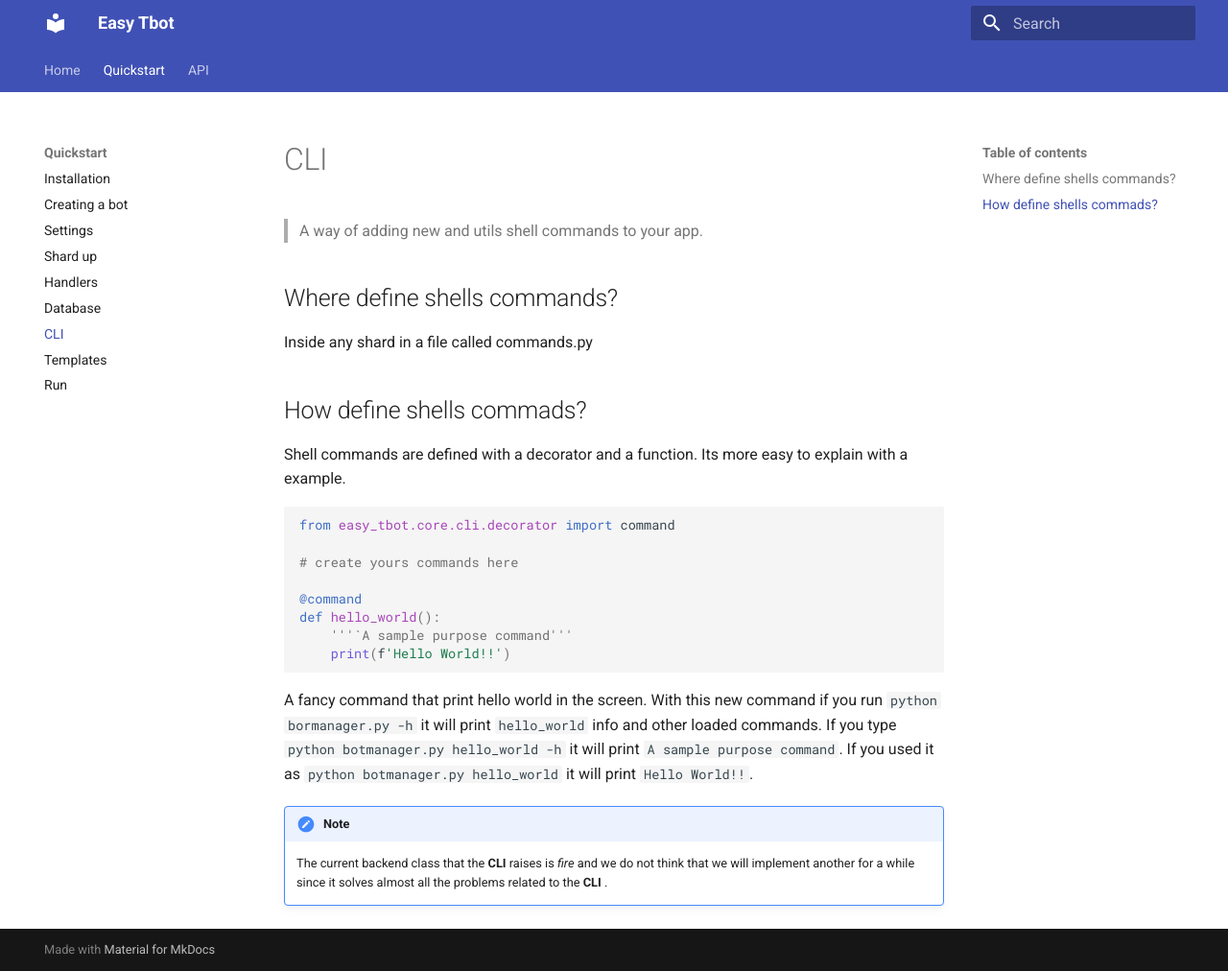
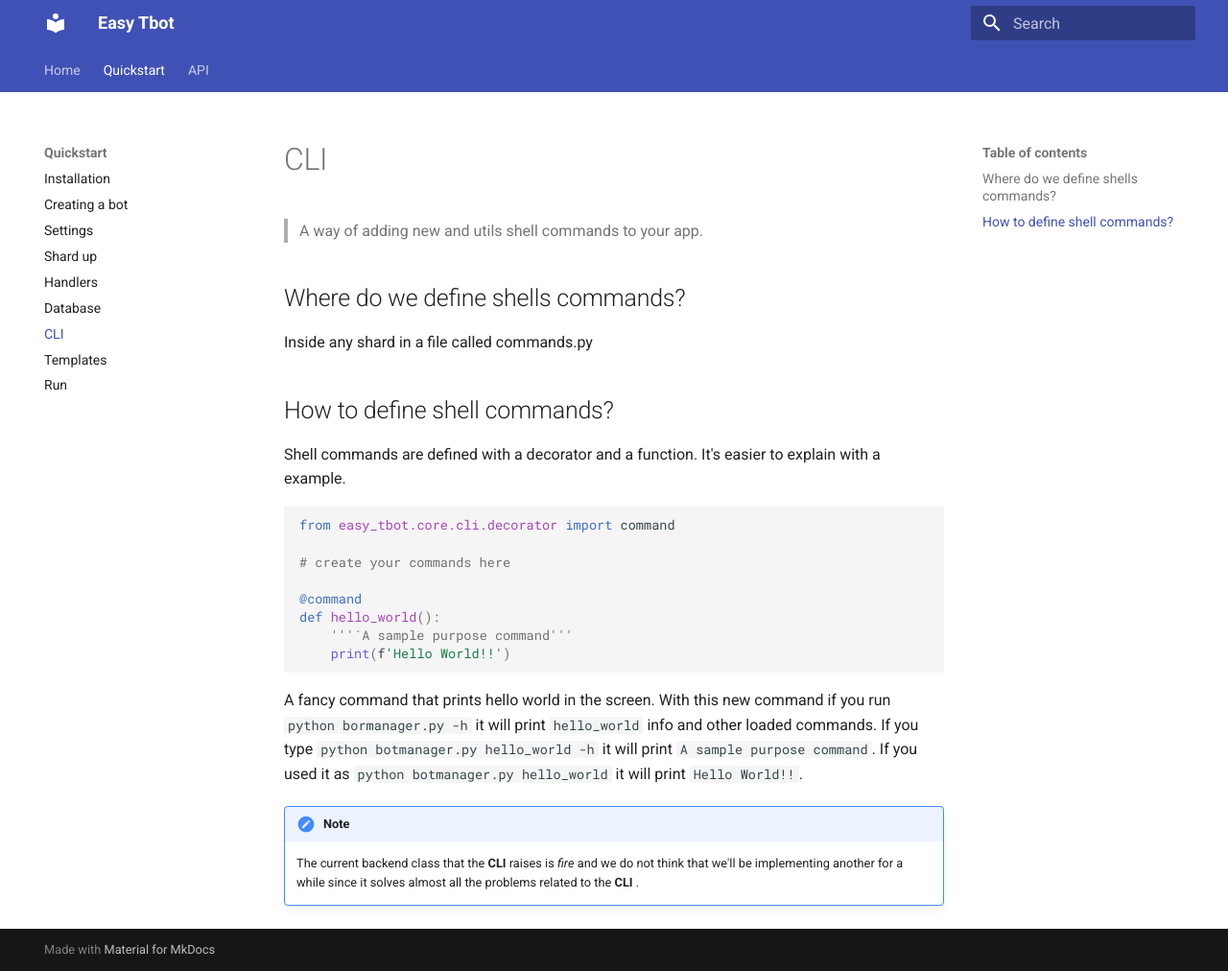
Before and after one commit to GowtherZil/easy_tbot, an MkDocs documentation site: the page built from docs/quick/cli.md, in a window 1280 px wide and 1012 px high. Shown: the whole window at 96% size. Built offline with MkDocs 1.6.1 and Material for MkDocs 9.7.7, drawn with Linux system fonts in a browser that asks for light colours.

Commit message:
Update cli.md

````diff
--- a/docs/quick/cli.md
+++ b/docs/quick/cli.md
@@ -2,18 +2,18 @@
 
 > A way of adding new and utils shell commands to your app.
 
-## Where define shells commands?
+## Where do we define shells commands?
 
 Inside any shard in a file called commands.py
 
-## How define shells commads?
+## How to define shell commands?
 
-Shell commands are defined with a decorator and a function. Its more easy to explain with a example.
+Shell commands are defined with a decorator and a function. It's easier to explain with a example.
 
 ```python
 from easy_tbot.core.cli.decorator import command
 
-# create yours commands here
+# create your commands here
 
 @command
 def hello_world():
@@ -22,7 +22,7 @@ def hello_world():
 
 ```
 
-A fancy command that print hello world in the screen. With this new command if you run `python bormanager.py -h` it will print `hello_world` info and other loaded commands. If you type `python botmanager.py hello_world -h` it will print `A sample purpose command`. If you used it as `python botmanager.py hello_world` it will print `Hello World!!`.
+A fancy command that prints hello world in the screen. With this new command if you run `python bormanager.py -h` it will print `hello_world` info and other loaded commands. If you type `python botmanager.py hello_world -h` it will print `A sample purpose command`. If you used it as `python botmanager.py hello_world` it will print `Hello World!!`.
 
 !!! note
-    The current backend class that the **CLI** raises is *fire* and we do not think that we will implement another for a while since it solves almost all the problems related to the **CLI** .
+    The current backend class that the **CLI** raises is *fire* and we do not think that we'll be implementing another for a while since it solves almost all the problems related to the **CLI** .
````
